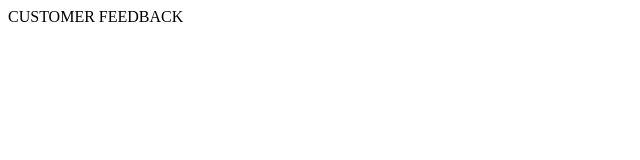
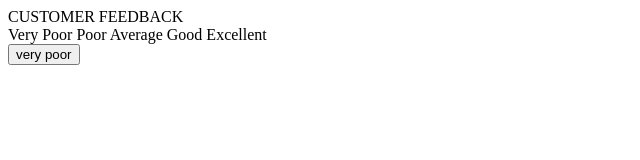
Before and after one commit to Sethuramalingam-art/CustomerFeedbackJavascript, a plain HTML site: page index.html in a window 1280 px wide. Shown: the whole page, without its empty margins (0-640 px from the left). Drawn offline with Linux system fonts and the light colour scheme.

Commit message:
main: commit changes

```diff
--- a/index.html
+++ b/index.html
@@ -8,7 +8,14 @@
     <div>
       <span>CUSTOMER FEEDBACK</span>
       <div class="status">
-        <span></span>
+        <span>Very Poor</span>
+        <span>Poor</span>
+        <span>Average</span>
+        <span>Good</span>
+        <span>Excellent</span>
+      </div>
+      <div>
+        <button class="execButton">very poor</button>
       </div>
     </div>
     <script src="./index.js"></script>
```
